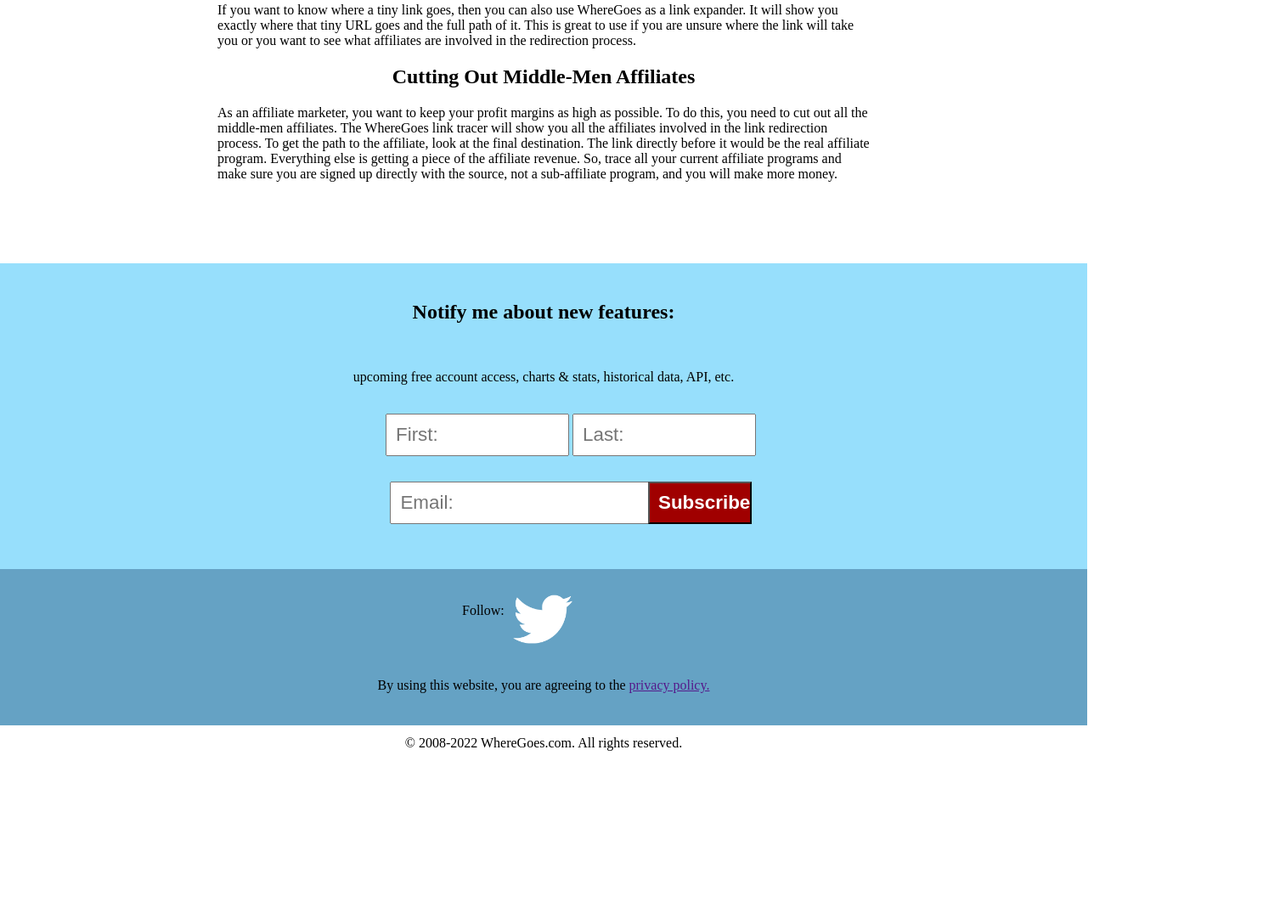
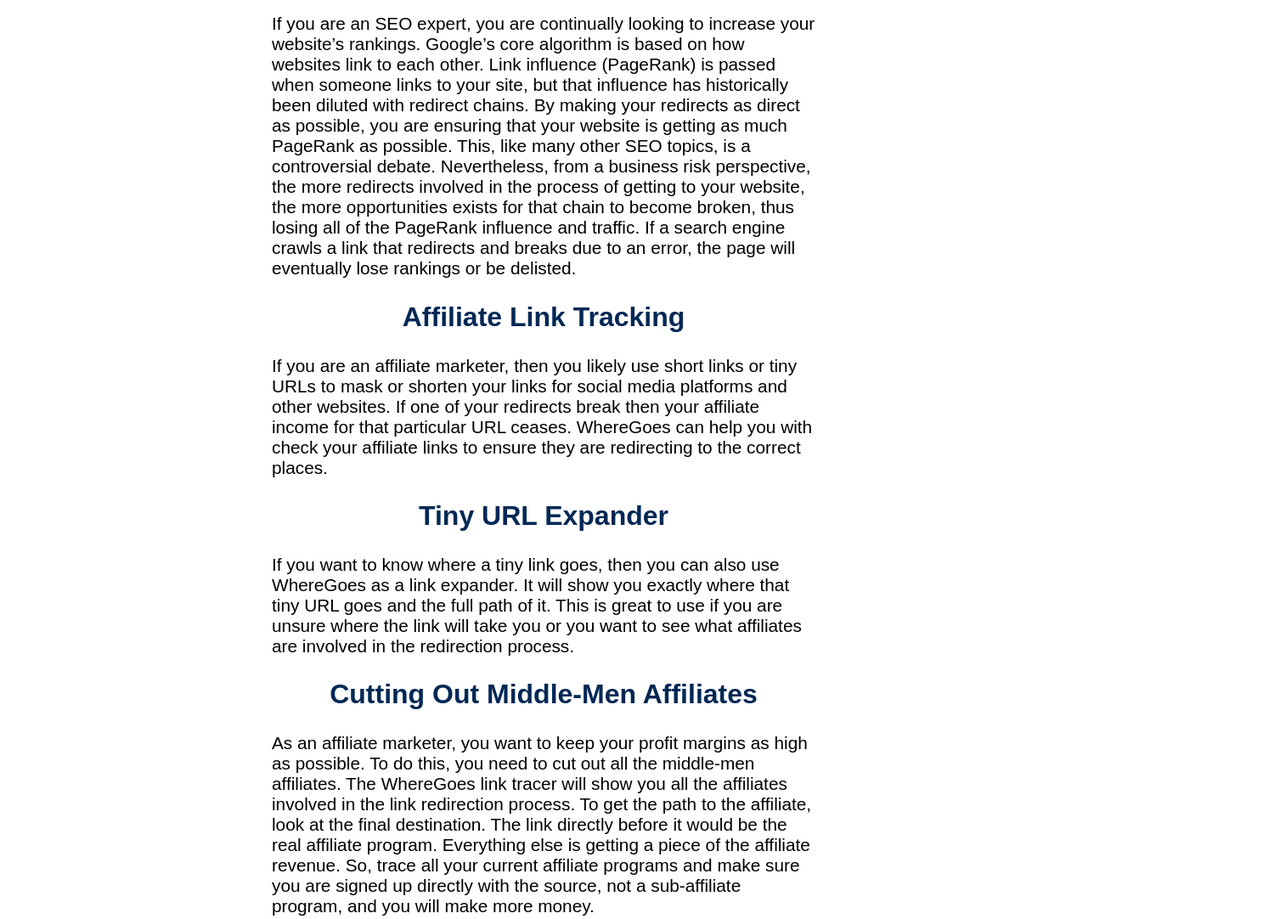
Before and after one commit to EvoFox/Week-2-Task-2, a plain HTML site: page index.html in a window 1280 px wide. Shown: the part 1114-2196 px from the top of the page at 85% size, 1507 px wide, since content can reach past the window. Before the commit the page ends 1998 px from the top, so only its background shows below. Drawn offline with Linux system fonts and the light colour scheme.

Commit message:
finalised styling

```diff
--- a/css/style.css
+++ b/css/style.css
@@ -1,7 +1,11 @@
+
 body{
     margin: 0;
     display: flex;
     flex-wrap: wrap;
+}
+body, h2, p{
+    font-family: arial,verdana,sans-serif;
 }
 .top-bar{
     width: 100vw;
@@ -77,10 +81,12 @@
     margin: 0;
     font-size: 1.4em;
     padding: 10px;
+    font-size: 1em;
 }
 .input-wrapper .button-input{
     height: auto;
     width: 9.5vw;
+    font-size: 1em;
 
     margin-left: -6px;
     padding: 10px;
@@ -103,10 +109,14 @@
 .main-header{
     text-align: center;
     width: 60vw;
+
+    font-size: 2em;
 }
-#main-para{
+.main-para{
     margin-left: 5vw;
     width: 50vw;
+
+    font-size:  1.3em;
 }
 
 #main-wrapper{
@@ -118,6 +128,9 @@
     height: 42vh;
     width: 100vw;
     margin-left: 0;
+
+    border-style: solid none none none;
+    border-width: 3px;
 
     align-content: center;
 }
@@ -152,3 +165,32 @@
     padding-left: 10px;
 
 }
+
+.header-type-one {
+    color: #32658d;
+}
+.header-type-two {
+    color: #002855;
+}
+#third-header {
+    color: #000;
+}
+#fourth-header {
+    color: #000;
+}
+#fifth-header {
+    color: #000;
+}
+#sixth-header {
+    color: #000;
+}
+#seventh-header {
+    color: #000;
+}
+
+.footer-para{
+    text-align: center;
+    width: 60vw;
+
+    font-size: 0.8em;
+}
--- a/index.html
+++ b/index.html
@@ -35,39 +35,39 @@
             </form>
 
             <div class="content">
-                <h2 class="main-header">What is a URL redirect checker?</h2>
+                <h2 class="main-header header-type-one" >What is a URL redirect checker?</h2>
                 <p class="main-para">
                     Have you ever wondered: Where does this link go? The URL redirect checker follows the path of the URL. It will show you the full redirection path of URLs, shortened links, or tiny URLs. Also referred to as a url checker, redirect checker, link tracker, url tracker, redirect tracer, link follower, 301 redirect checker, redirect tracker, URL tester, and so on.
                     <br><br>
                     When it traces a link, the results display all the links that you are being redirected through including php redirects, htaccess redirects, NGINX redirects, JavaScript redirects and meta-refreshes eventually leading you to the final destination. <a href="#">Learn about 301 redirects.</a>
                 </p>
 
-                <h2 class="main-header">Why use this redirect checker?</h2>
+                <h2 class="main-header header-type-one" >Why use this redirect checker?</h2>
                 <p class="main-para">
                     This redirect trace tool allows lets you troubleshoot links issues and perform competitive intelligence in a way that wasn't possible before.
                 </p>
 
-                <h2 class="main-header">Troubleshooting Redirect Issues</h2>
+                <h2 class="main-header header-type-two" >Troubleshooting Redirect Issues</h2>
                 <p class="main-para">
                     This tool is like a link redirect detective that will follow your URLs and help you diagnose complex linking problems. As you migrate your website or rename URLs on your website, you need to forward that old URL address to a new URL address. It is best to test your URLs to ensure they go to the correct places and do not encounter an <a href="">error 404</a> along the way. Keep in mind, if you end up creating redirect chains, any error encountered during the redirect process could prevent the user from reaching the final destination.
                 </p>
 
-                <h2 class="main-header">SEO Redirect Chains</h2>
+                <h2 class="main-header header-type-two">SEO Redirect Chains</h2>
                 <p class="main-para">
                     If you are an SEO expert, you are continually looking to increase your website’s rankings. Google’s core algorithm is based on how websites link to each other. Link influence (PageRank) is passed when someone links to your site, but that influence has historically been diluted with redirect chains. By making your redirects as direct as possible, you are ensuring that your website is getting as much PageRank as possible. This, like many other SEO topics, is a controversial debate. Nevertheless, from a business risk perspective, the more redirects involved in the process of getting to your website, the more opportunities exists for that chain to become broken, thus losing all of the PageRank influence and traffic. If a search engine crawls a link that redirects and breaks due to an error, the page will eventually lose rankings or be delisted.
                 </p>
 
-                <h2 class="main-header">Affiliate Link Tracking</h2>
+                <h2 class="main-header header-type-two" >Affiliate Link Tracking</h2>
                 <p class="main-para">
                     If you are an affiliate marketer, then you likely use short links or tiny URLs to mask or shorten your links for social media platforms and other websites. If one of your redirects break then your affiliate income for that particular URL ceases. WhereGoes can help you with check your affiliate links to ensure they are redirecting to the correct places.
                 </p>
 
-                <h2 class="main-header">Tiny URL Expander</h2>
+                <h2 class="main-header header-type-two" >Tiny URL Expander</h2>
                 <p class="main-para">
                     If you want to know where a tiny link goes, then you can also use WhereGoes as a link expander. It will show you exactly where that tiny URL goes and the full path of it. This is great to use if you are unsure where the link will take you or you want to see what affiliates are involved in the redirection process.
                 </p>
 
-                <h2 class="main-header">Cutting Out Middle-Men Affiliates</h2>
+                <h2 class="main-header header-type-two" >Cutting Out Middle-Men Affiliates</h2>
                 <p class="main-para">
                     As an affiliate marketer, you want to keep your profit margins as high as possible. To do this, you need to cut out all the middle-men affiliates. The WhereGoes link tracer will show you all the affiliates involved in the link redirection process. To get the path to the affiliate, look at the final destination. The link directly before it would be the real affiliate program. Everything else is getting a piece of the affiliate revenue. So, trace all your current affiliate programs and make sure you are signed up directly with the source, not a sub-affiliate program, and you will make more money.
                 </p>
@@ -82,13 +82,13 @@
                     Notify me about new features:
                 </h2>
                 <br>
-                <p class="main-header">upcoming free account access, charts & stats, historical data, API, etc.</p>
+                <p class="footer-para">upcoming free account access, charts & stats, historical data, API, etc.</p>
                 <div class="main-header input-wrapper news-form-wrapper">
                     <form id="news-form">
                         <input class="text-input top-input" style="width: 15vw;" type="text" placeholder="First:">
                         <input class="text-input top-input" style="width: 15vw;" type="text" placeholder="Last:"><br>
                         <input class="text-input bottom-input" style="margin-top:30px; width: 22vw;" type="text" placeholder="Email:">
-                        <input class="button-input bottom-input" type="button" value="Subscribe">
+                        <input class="button-input bottom-input" style="font-size: 1em; margin-left: -15px;" type="button" value="Subscribe">
                     </form>
                 </div>
 
@@ -101,9 +101,9 @@
                 <img id="social-img" src="./img/twitter.png">
             </div>
             <br>
-            <p class="main-header">By using this website, you are agreeing to the <a href="">privacy policy.</a></p>
+            <p class="footer-para">By using this website, you are agreeing to the <a href="">privacy policy.</a></p>
             <br>
-            <p class="main-header">© 2008-2022 WhereGoes.com. All rights reserved.</p>
+            <p class="footer-para">© 2008-2022 WhereGoes.com. All rights reserved.</p>
 
         </footer>
     </div>
```
